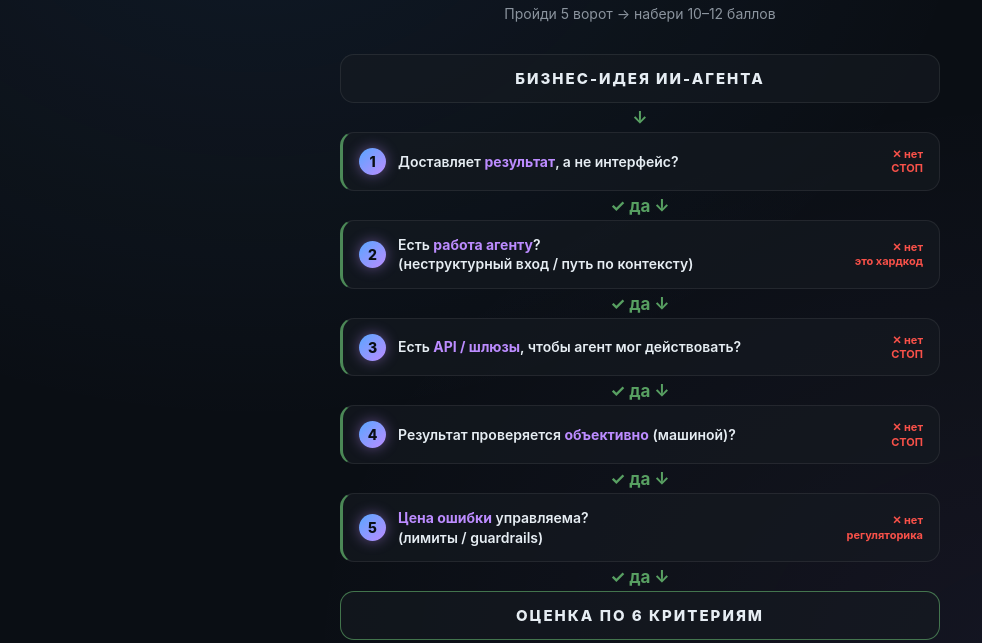
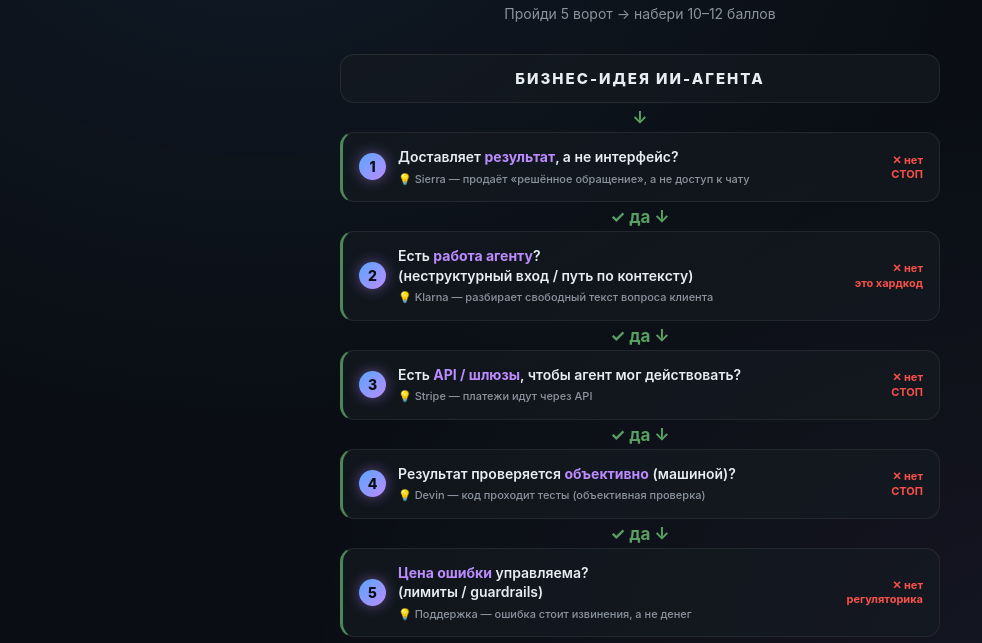
Before and after one commit to nasledstvo2026/Phoenix, a plain HTML site: page agentic-economy-requirements.html in a window 1280 px wide. Shown: the part 140-783 px from the top of the page, without its empty margins (0-982 px from the left). Drawn offline with Linux system fonts and the light colour scheme.

Commit message:
Требования: реальные примеры к 5 воротам воронки (Sierra, Klarna, Stripe, Devin, поддержка)

```diff
--- a/agentic-economy-requirements.html
+++ b/agentic-economy-requirements.html
@@ -72,6 +72,7 @@
       text-align: right;
       line-height: 1.3;
     }
+    .gate .g-ex { display: block; margin-top: 5px; font-size: 11px; color: var(--text-dim); font-weight: 500; line-height: 1.4; }
     .verdict {
       max-width: 600px;
       margin: 18px auto 0;
@@ -147,35 +148,35 @@
 
     <div class="gate">
       <span class="n">1</span>
-      <span class="q">Доставляет <b>результат</b>, а не интерфейс?</span>
+      <span class="q">Доставляет <b>результат</b>, а не интерфейс?<span class="g-ex">💡 Sierra — продаёт «решённое обращение», а не доступ к чату</span></span>
       <span class="no">✕ нет<br>СТОП</span>
     </div>
     <div class="arrow">✓ да ↓</div>
 
     <div class="gate">
       <span class="n">2</span>
-      <span class="q">Есть <b>работа агенту</b>?<br>(неструктурный вход / путь по контексту)</span>
+      <span class="q">Есть <b>работа агенту</b>?<br>(неструктурный вход / путь по контексту)<span class="g-ex">💡 Klarna — разбирает свободный текст вопроса клиента</span></span>
       <span class="no">✕ нет<br>это хардкод</span>
     </div>
     <div class="arrow">✓ да ↓</div>
 
     <div class="gate">
       <span class="n">3</span>
-      <span class="q">Есть <b>API / шлюзы</b>, чтобы агент мог действовать?</span>
+      <span class="q">Есть <b>API / шлюзы</b>, чтобы агент мог действовать?<span class="g-ex">💡 Stripe — платежи идут через API</span></span>
       <span class="no">✕ нет<br>СТОП</span>
     </div>
     <div class="arrow">✓ да ↓</div>
 
     <div class="gate">
       <span class="n">4</span>
-      <span class="q">Результат проверяется <b>объективно</b> (машиной)?</span>
+      <span class="q">Результат проверяется <b>объективно</b> (машиной)?<span class="g-ex">💡 Devin — код проходит тесты (объективная проверка)</span></span>
       <span class="no">✕ нет<br>СТОП</span>
     </div>
     <div class="arrow">✓ да ↓</div>
 
     <div class="gate">
       <span class="n">5</span>
-      <span class="q"><b>Цена ошибки</b> управляема?<br>(лимиты / guardrails)</span>
+      <span class="q"><b>Цена ошибки</b> управляема?<br>(лимиты / guardrails)<span class="g-ex">💡 Поддержка — ошибка стоит извинения, а не денег</span></span>
       <span class="no">✕ нет<br>регуляторика</span>
     </div>
     <div class="arrow">✓ да ↓</div>
```
